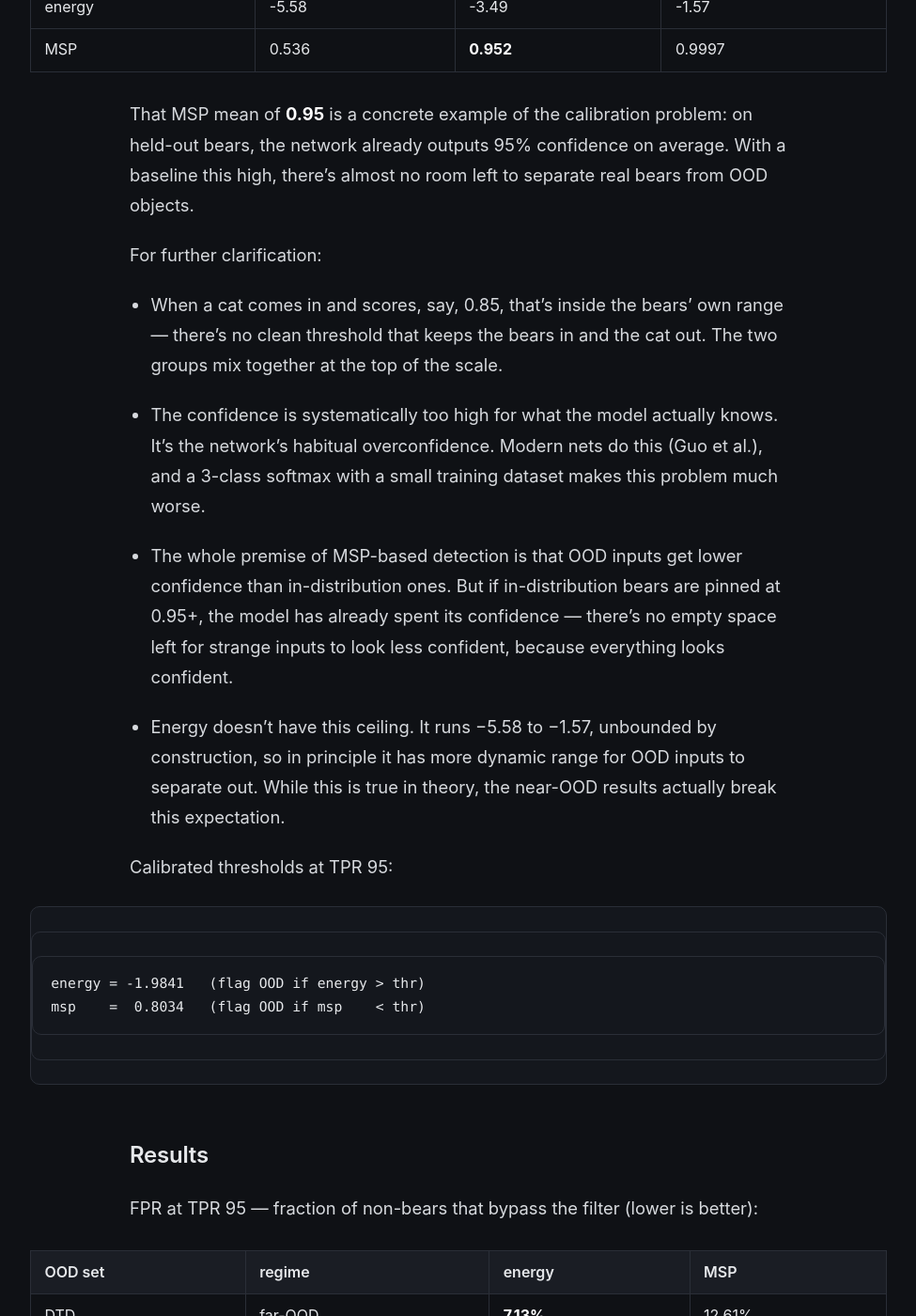
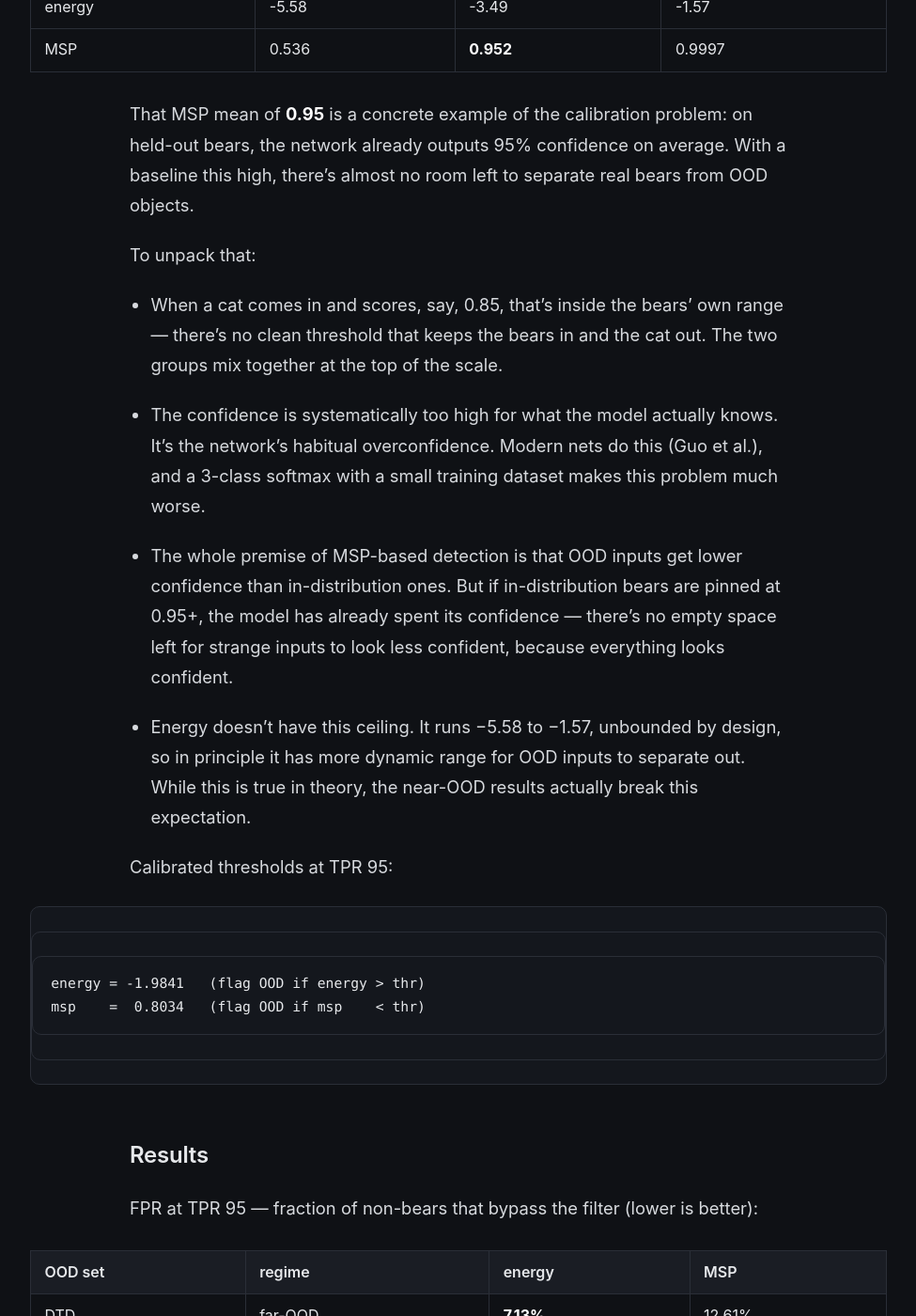
Before and after one commit to rp-playground/rp-playground.github.io, a Jekyll site: the page built from _writing/ood-detection.md, in a window 1280 px wide and 1400 px high, scrolled down 3227 px. Shown: the whole window at 94% size, without its empty margins (152-1127 px from the left). Built offline with Jekyll 4.4.1, drawn with Linux system fonts in a browser that asks for light colours; some of the changed text lies outside the part shown.

Commit message:
writing: simplify formal/awkward phrasing in OOD and MNIST write-ups
Co-Authored-By: Claude Opus 4.8 (1M context) <noreply@anthropic.com>

```diff
--- a/_writing/ood-detection.md
+++ b/_writing/ood-detection.md
@@ -107,7 +106,7 @@ That MSP mean of **0.95** is a concrete example of the calibration problem: on
 held-out bears, the network already outputs 95% confidence on average.
 With a baseline this high, there's almost no room left to separate real bears from OOD objects.
 
-For further clarification:
+To unpack that:
 * When a cat comes in and scores, say, 0.85, that's inside the bears' own range
 — there's no clean threshold that keeps the bears in and the cat out.
 The two groups mix together at the top of the scale.
@@ -120,7 +119,7 @@ Modern nets do this (Guo et al.), and a 3-class softmax with a small training da
 But if in-distribution bears are pinned at 0.95+, the model has already spent its confidence — there's
 no empty space left for strange inputs to look less confident, because everything looks confident.
 
-* Energy doesn't have this ceiling. It runs −5.58 to −1.57, unbounded by construction, so in principle
+* Energy doesn't have this ceiling. It runs −5.58 to −1.57, unbounded by design, so in principle
 it has more dynamic range for OOD inputs to separate out.
 While this is true in theory, the near-OOD results actually break this expectation.
 
```
Also changed, not shown: other parts of _writing/ood-detection.md (+3 -5 lines), _writing/mnist-mlflow.md (+6 -6 lines).
